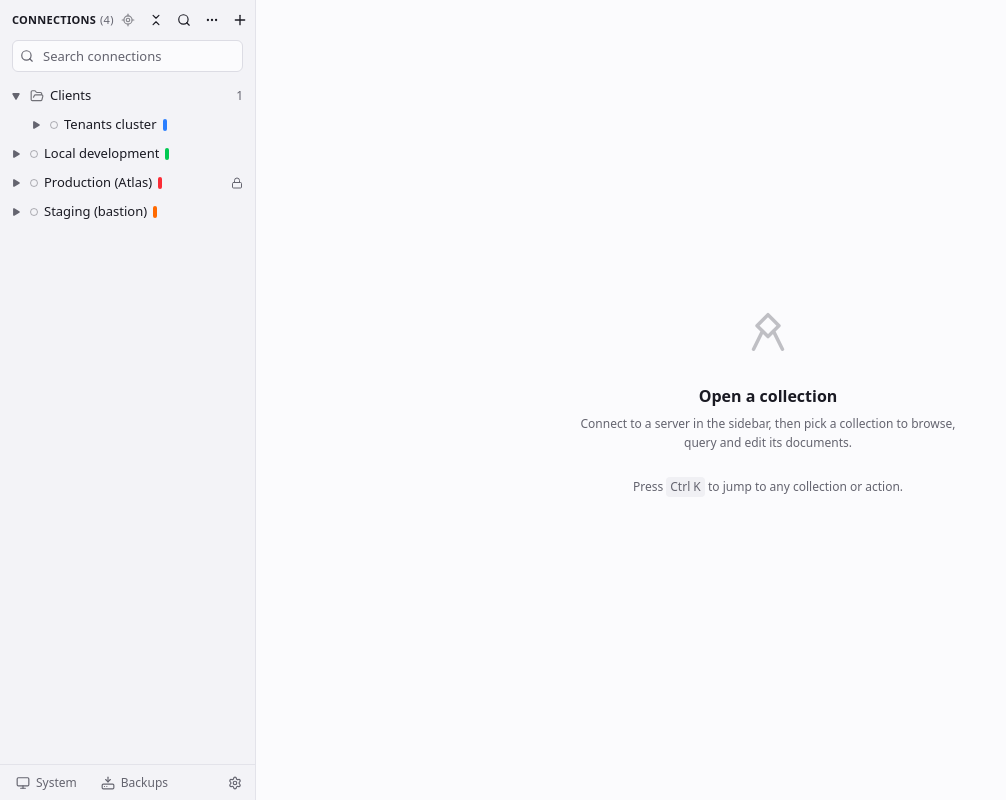
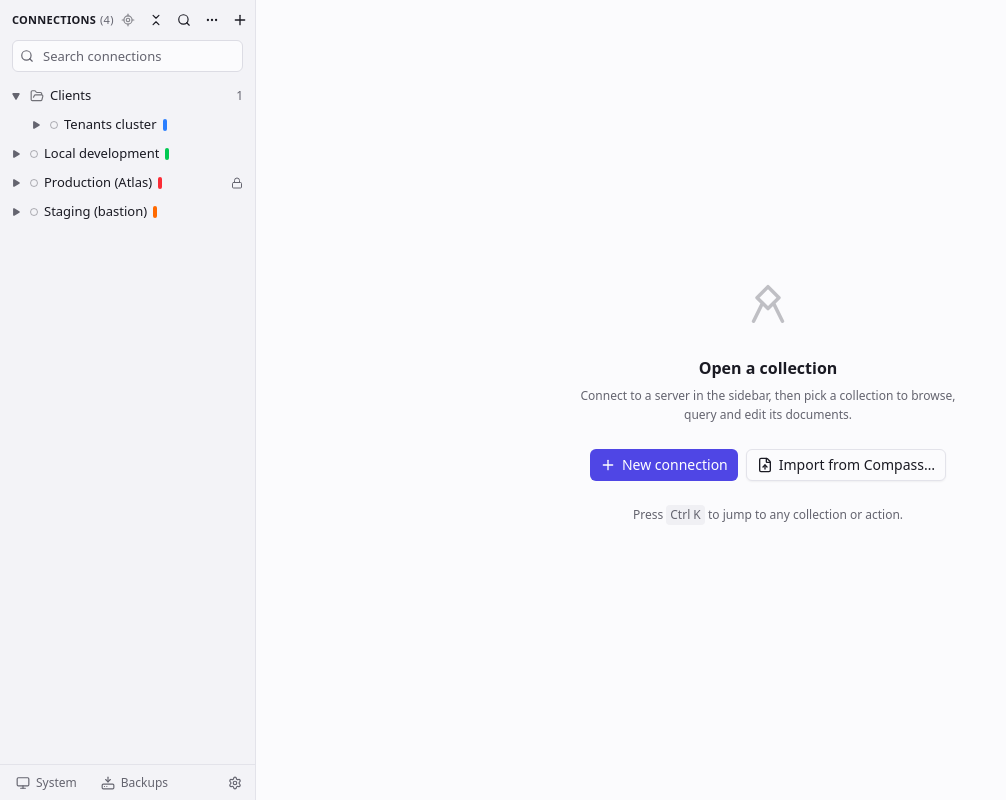
Before and after one commit to matteohcf/odin-db, a React (Vite) app in the folder apps/desktop/: page / in a window 1280 px wide. Shown: the whole page, without its empty margins (0-1006 px from the left). Built offline with nearby package versions, Linux system fonts and the light colour scheme.

Commit message:
feat(desktop): start a new connection or a compass import from the welcome page

```diff
--- a/apps/desktop/src/app/locales/en.json
+++ b/apps/desktop/src/app/locales/en.json
@@ -4,7 +4,9 @@
     "title": "Open a collection",
     "body": "Connect to a server in the sidebar, then pick a collection to browse, query and edit its documents.",
     "palette": "Press <kbd>{{shortcut}}</kbd> to jump to any collection or action.",
-    "recent": "Recently opened"
+    "recent": "Recently opened",
+    "newConnection": "New connection",
+    "import": "Import from Compass…"
   },
   "quit": {
     "title_one": "Quit while an operation is running?",
--- a/apps/desktop/src/app/locales/it.json
+++ b/apps/desktop/src/app/locales/it.json
@@ -4,7 +4,9 @@
     "title": "Apri una collezione",
     "body": "Connettiti a un server nella barra laterale, poi scegli una collezione per sfogliarne, interrogarne e modificarne i documenti.",
     "palette": "Premi <kbd>{{shortcut}}</kbd> per passare a qualsiasi collezione o azione.",
-    "recent": "Aperte di recente"
+    "recent": "Aperte di recente",
+    "newConnection": "Nuova connessione",
+    "import": "Importa da Compass…"
   },
   "quit": {
     "title_one": "Uscire mentre un'operazione è in corso?",
--- a/apps/desktop/src/app/welcome.tsx
+++ b/apps/desktop/src/app/welcome.tsx
@@ -1,8 +1,9 @@
+import { Button } from "@odin-db/ui/components/button";
 import { Kbd } from "@odin-db/ui/components/kbd";
-import { Clock, Eye, Table2 } from "lucide-react";
+import { Clock, Eye, FileUp, Plus, Table2 } from "lucide-react";
 import { Trans, useTranslation } from "react-i18next";
 import { ProfileColorMark } from "@/components/profile-color-mark";
-import { useOpenCollection, useProfiles } from "@/features/connections";
+import { useExplorer, useOpenCollection, useProfiles } from "@/features/connections";
 import { useTabs } from "@/features/workspace";
 import { label, SHORTCUTS } from "@/lib/shortcuts";
 
@@ -13,6 +14,7 @@ export function Welcome() {
   const recent = useTabs((s) => s.recent);
   const openCollection = useOpenCollection();
   const { data: profiles = [] } = useProfiles();
+  const commands = useExplorer((s) => s.commands);
   // Collections of deleted connections are not offered.
   const shown = recent.flatMap((entry) => {
     const profile = profiles.find((p) => p.id === entry.profileId);
@@ -35,6 +37,18 @@ export function Welcome() {
         <h1 className="font-semibold text-base">{t("welcome.title")}</h1>
         <p className="text-muted-foreground text-xs leading-relaxed">{t("welcome.body")}</p>
       </div>
+      {commands && (
+        <div className="flex gap-2">
+          <Button size="sm" onClick={commands.newConnection}>
+            <Plus />
+            {t("welcome.newConnection")}
+          </Button>
+          <Button size="sm" variant="outline" onClick={commands.importConnections}>
+            <FileUp />
+            {t("welcome.import")}
+          </Button>
+        </div>
+      )}
       {shown.length > 0 && (
         <section
           aria-label={t("welcome.recent")}
--- a/apps/desktop/src/features/connections/components/connection-explorer.tsx
+++ b/apps/desktop/src/features/connections/components/connection-explorer.tsx
@@ -27,7 +27,7 @@ import {
   Unplug,
   X,
 } from "lucide-react";
-import { type CSSProperties, useRef, useState } from "react";
+import { type CSSProperties, useEffect, useRef, useState } from "react";
 import { useTranslation } from "react-i18next";
 import { toast } from "sonner";
 import { useTabs } from "@/features/workspace";
@@ -100,6 +100,21 @@ export function ConnectionExplorer() {
       toast.error(t("explorer.importFailed", { message: errorMessage(error) }));
     }
   }
+
+  // The latest handlers, behind stable functions the welcome page can call.
+  const handlers = useRef({
+    importConnections,
+    newConnection: () => setDialog({ type: "create" }),
+  });
+  handlers.current = { importConnections, newConnection: () => setDialog({ type: "create" }) };
+  const setCommands = useExplorer((s) => s.setCommands);
+  useEffect(() => {
+    setCommands({
+      newConnection: () => handlers.current.newConnection(),
+      importConnections: () => void handlers.current.importConnections(),
+    });
+    return () => setCommands(null);
+  }, [setCommands]);
 
   async function exportConnections(ids: ProfileId[]) {
     try {
--- a/apps/desktop/src/features/connections/store/explorer-store.ts
+++ b/apps/desktop/src/features/connections/store/explorer-store.ts
@@ -26,6 +26,14 @@ interface ExplorerState {
   /** Where the copied node is being pasted, while the copy dialog is open. */
   pasting: PasteTarget | null;
   paste: (target: PasteTarget | null) => void;
+  /** Set by the mounted sidebar, so screens elsewhere (the welcome page) can start these. */
+  commands: ExplorerCommands | null;
+  setCommands: (commands: ExplorerCommands | null) => void;
+}
+
+interface ExplorerCommands {
+  newConnection: () => void;
+  importConnections: () => void;
 }
 
 export interface PasteTarget {
@@ -58,6 +66,8 @@ export const useExplorer = create<ExplorerState>()((set) => ({
   copy: (copied) => set({ copied }),
   pasting: null,
   paste: (pasting) => set({ pasting }),
+  commands: null,
+  setCommands: (commands) => set({ commands }),
 }));
 
 export function useExpanded(key: string) {
```
Also changed, not shown: 1 other file (tests, documents, lock files or other folders).
